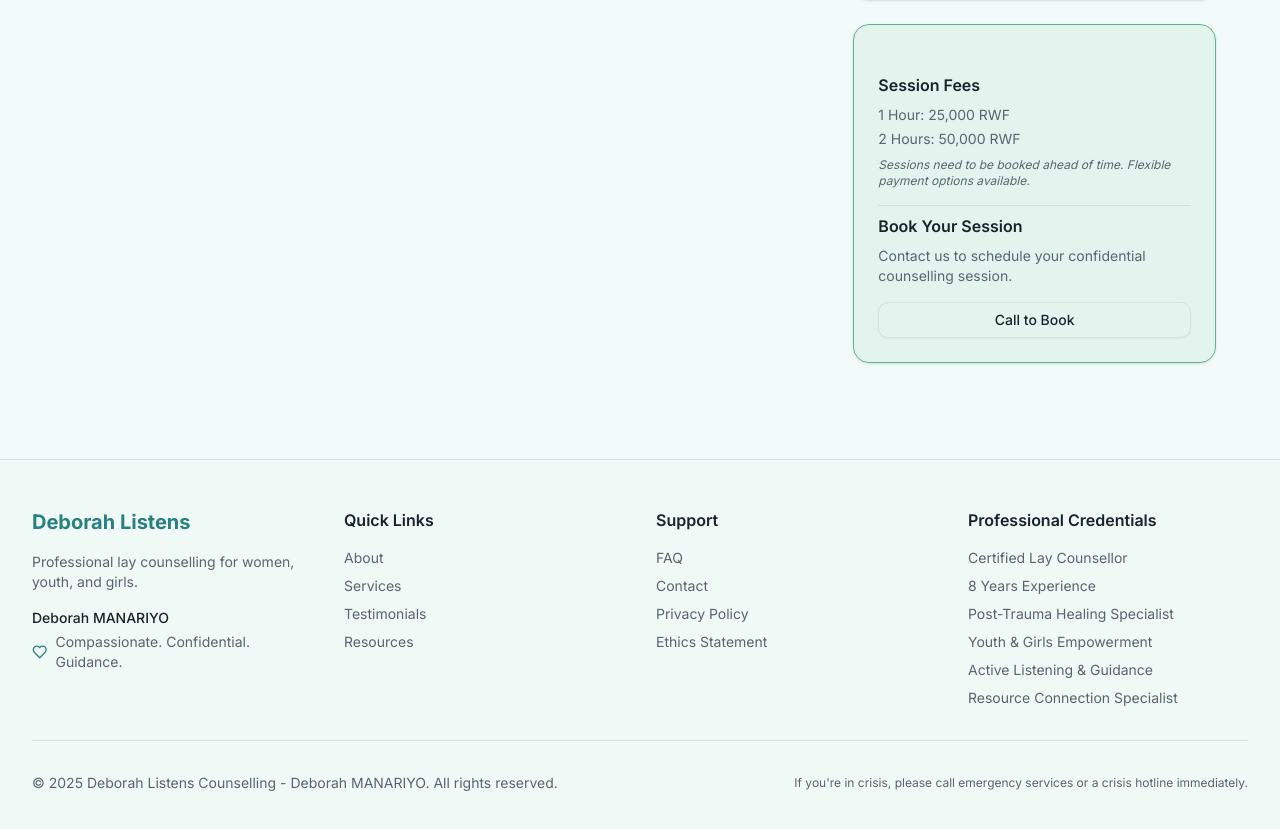
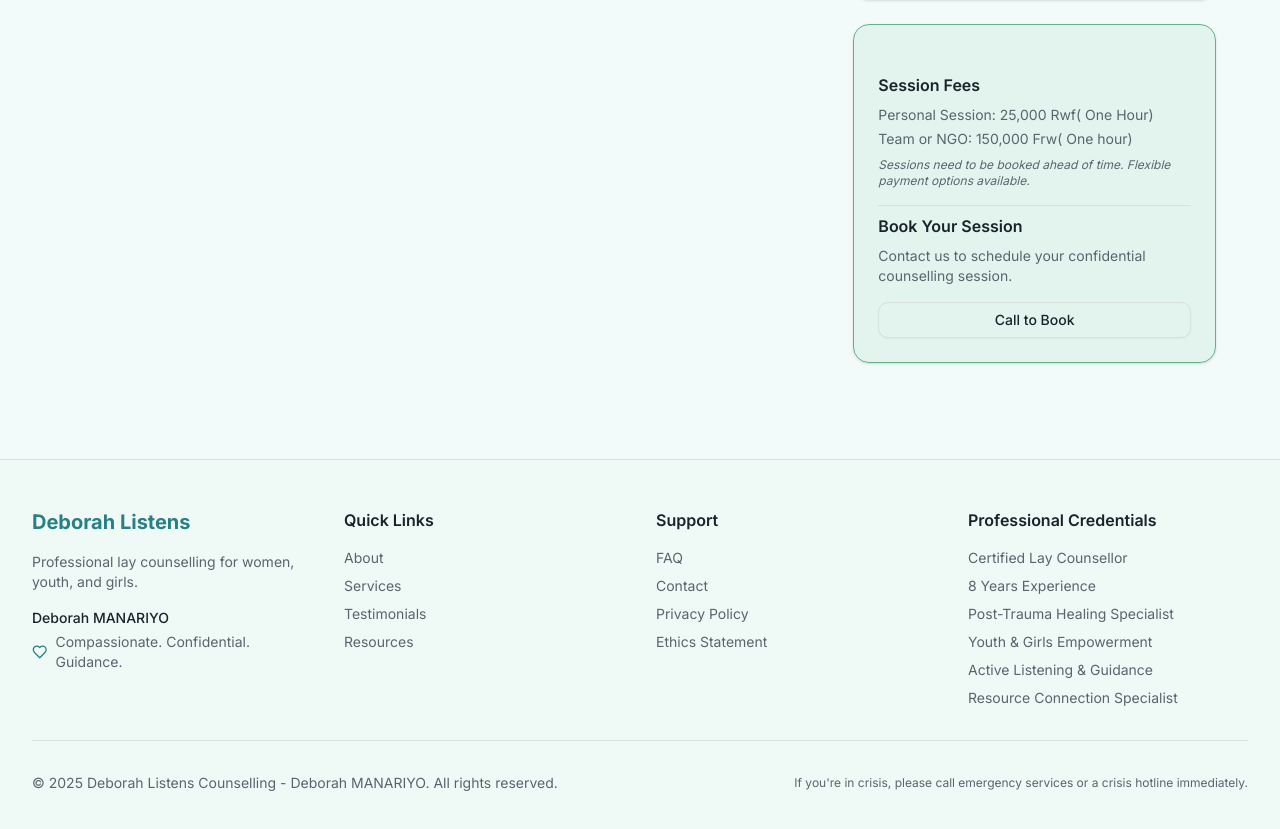
Before and after one commit to itmuvunyi/Deborah-Listens, a Next.js app: page / in a window 1280 px wide. Shown: the part 7751-8580 px from the top of the page. Built offline with nearby package versions, Linux system fonts and the light colour scheme.

Commit message:
Update contact.tsx

```diff
--- a/components/contact.tsx
+++ b/components/contact.tsx
@@ -282,8 +282,8 @@ export function Contact() {
                 <div>
                   <h3 className="font-semibold mb-2">Session Fees</h3>
                   <div className="text-sm text-muted-foreground space-y-1">
-                    <p>1 Hour: 25,000 RWF</p>
-                    <p>2 Hours: 50,000 RWF</p>
+                    <p>Personal Session: 25,000 Rwf( One Hour)</p>
+                    <p>Team or NGO: 150,000 Frw( One hour)</p>
                   </div>
                   <p className="text-xs text-muted-foreground mt-2 italic">
                     Sessions need to be booked ahead of time. Flexible payment options available.
```
